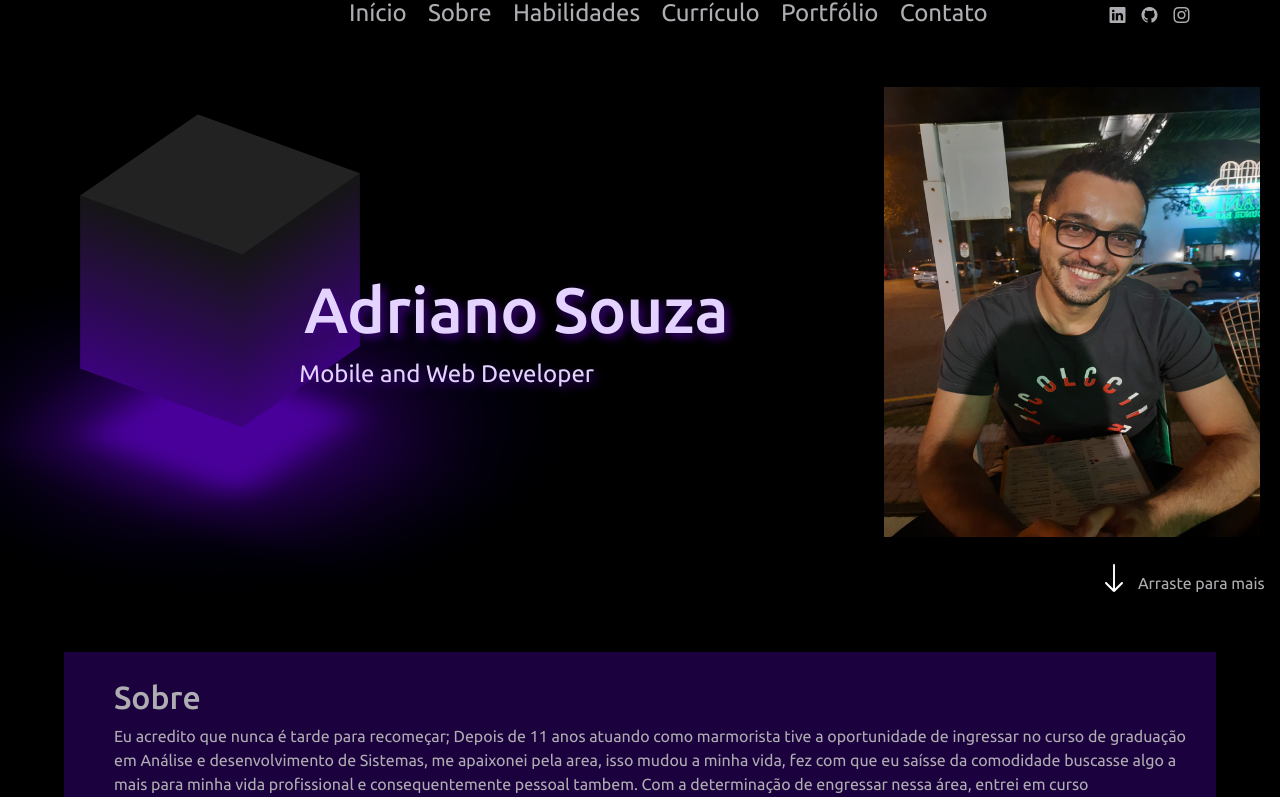
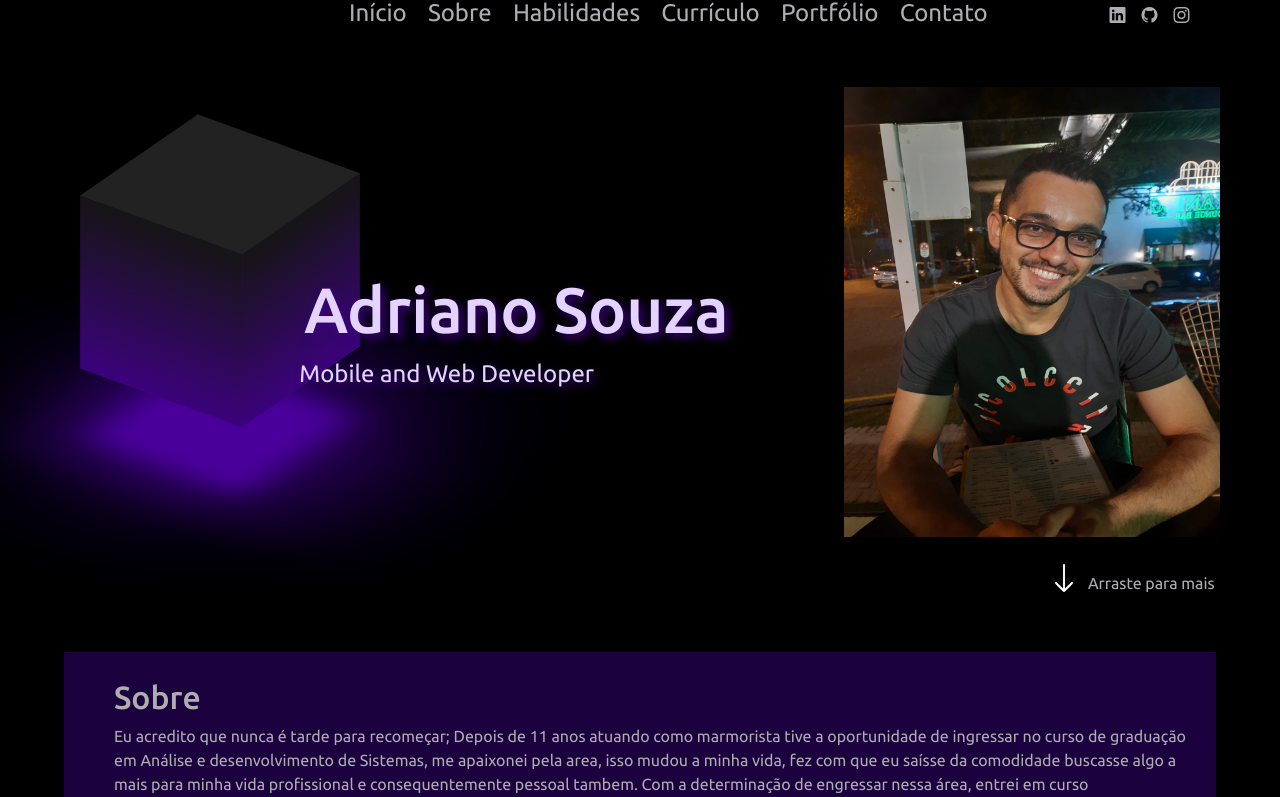
Before and after one commit to AdrianoJH/Portfolio, a Flask app: page / in a window 1280 px wide. Shown: the part 29-826 px from the top of the page. Run offline with Flask 2, Linux system fonts and the light colour scheme; some libraries are stand-ins or nearby versions.

Commit message:
Correções

```diff
--- a/static/style.css
+++ b/static/style.css
@@ -197,7 +197,7 @@ i.menu-mobile {
 
 section #inicio {
     display: flex;
-    justify-content: space-between;
+    justify-content: space-around;
     width: 100%;
     height: 100%;
     background-color: #000;
@@ -273,7 +273,7 @@ section #inicio {
     align-items: center;
     width: 400px;
     height: 580px;
-    margin-left: 125px;
+    margin-left: 85px;
     margin-top: -370px;
 }
 
@@ -301,7 +301,7 @@ section#inicio span#subtitle {
 }
 
 section#inicio div#arraste a {
-    margin-right: -530px;
+    margin-right: -480px;
     margin-top: -20px;
     text-decoration: none;
     color: #aeadb1;
```
